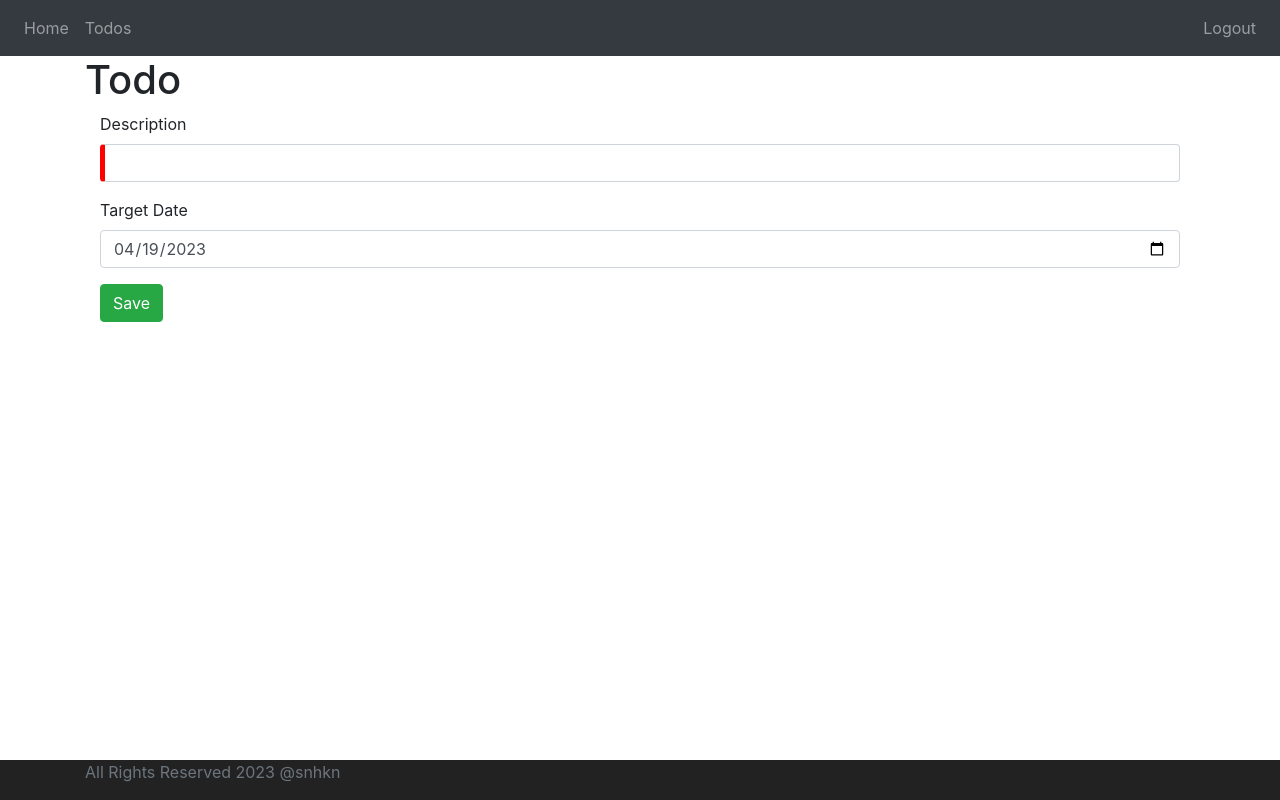
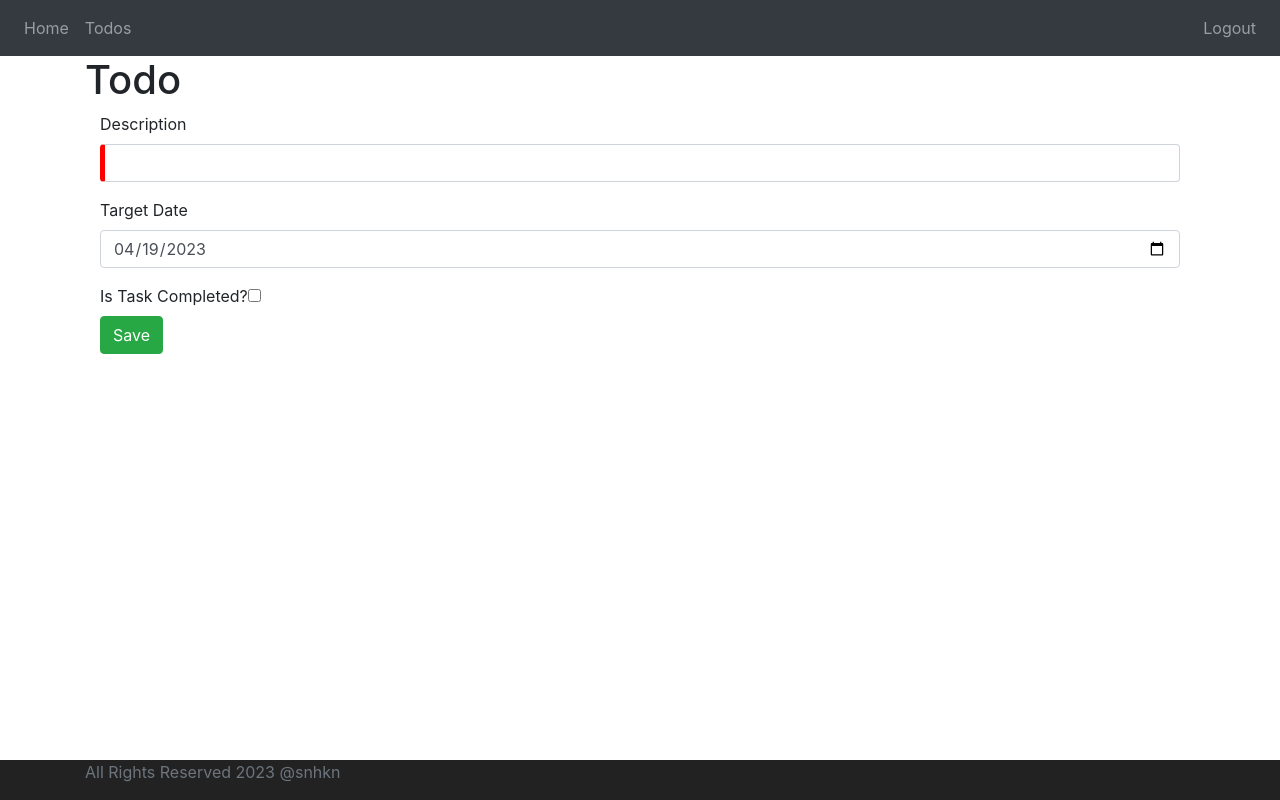
Before and after one commit to snhkn/todoApp, an Angular app: page /todos/1 in a window 1280 px wide. Built offline with nearby package versions, Linux system fonts and the light colour scheme; no server answers; sample sign-in values are in the browser's storage.

Commit message:
feat: Add functionality to check if task is done or not

```diff
--- a/src/app/todo/todo.component.html
+++ b/src/app/todo/todo.component.html
@@ -18,6 +18,11 @@
                 (ngModelChange)="todo.targetDate = $event" class="form-control" name="targetDate" required="required">
         </fieldset>
 
+        <fieldset>
+            <label>Is Task Completed? </label>
+             <input type="checkbox" #isDoneCheckBox="ngModel" [(ngModel)]="todo.done"  [ngModelOptions]="{standalone: true}"/>
+        </fieldset>
+
         <button type="submit" class="btn btn-success">Save</button>
     </form>
 </div>
```
